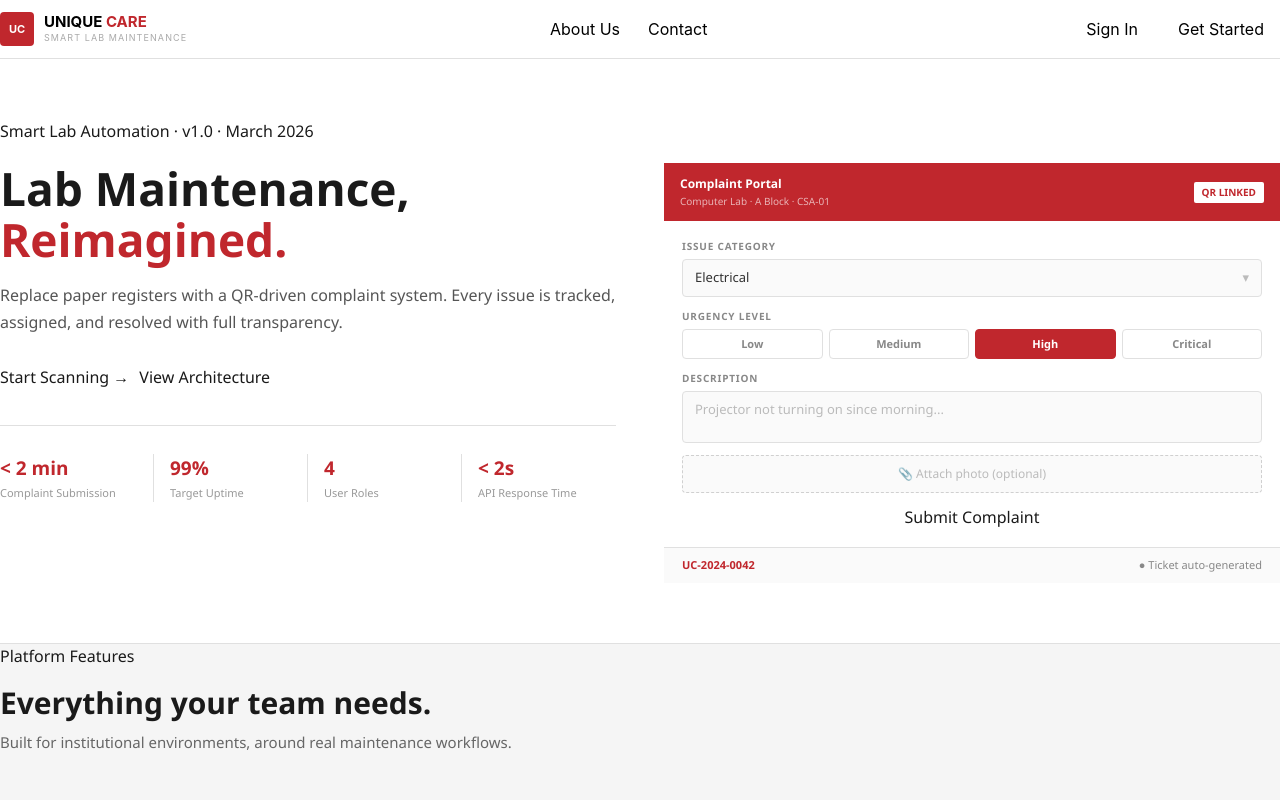
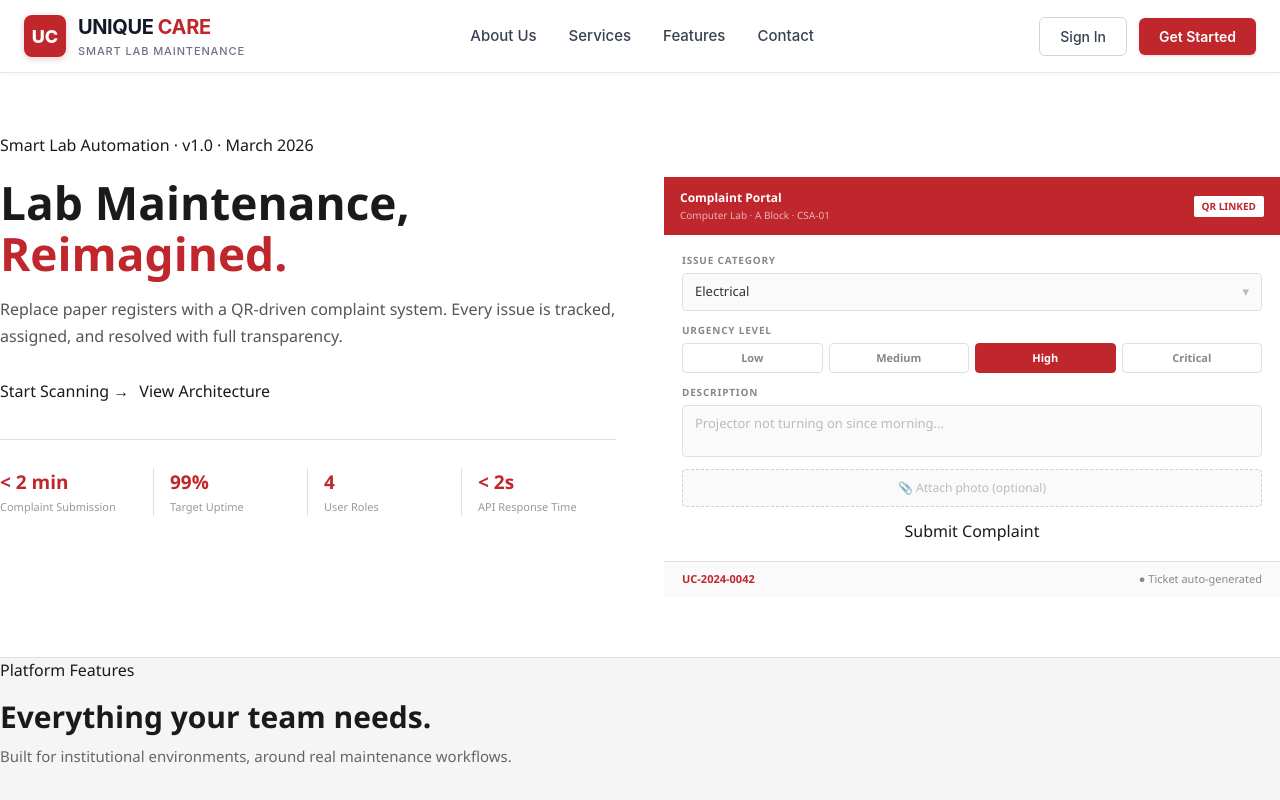
Before and after one commit to nk-1234678/UniquesCare, a React (Vite) app: page / in a window 1280 px wide. Shown: the top 800 px of the page. Built offline with nearby package versions, Linux system fonts and the light colour scheme; the HTML template or start-up script is replaced by a standard one.

Commit message:
navbar code

```diff
--- a/src/components/Navbar.jsx
+++ b/src/components/Navbar.jsx
@@ -1,41 +1,166 @@
-import React from 'react'
+import React from 'react';
 import { Link } from "react-router-dom";
 
 function Navbar() {
   return (
-    <>
-    {/* NAV */}
-      <nav style={{ background: "#fff", borderBottom: "1.5px solid #E0E0E0", position: "sticky", top: 0, zIndex: 50 }}>
-        <div className="wrap" style={{ display: "flex", alignItems: "center", justifyContent: "space-between", height: 58 }}>
-          <Link to="/">
-          <div style={{ display: "flex", alignItems: "center", gap: 10 }}>
-            <div style={{ width: 34, height: 34, background: "#C0272D", borderRadius: 4, display: "flex", alignItems: "center", justifyContent: "center" }}>
-              <span className="mono" style={{ color: "#fff", fontSize: 11, fontWeight: 700 }}>UC</span>
+    <nav
+      style={{
+        backgroundColor: "#ffffff",
+        borderBottom: "1px solid #e5e7eb", // softer gray #e5e7eb
+        position: "sticky",
+        top: 0,
+        zIndex: 50,
+        boxShadow: "0 1px 3px rgba(0,0,0,0.05)", // subtle modern shadow
+        transition: "all 0.2s ease",
+      }}
+    >
+      <div
+        style={{
+          maxWidth: "1400px",           // wider container like modern sites
+          margin: "0 auto",
+          padding: "0 24px",            // better horizontal padding
+          display: "flex",
+          alignItems: "center",
+          justifyContent: "space-between",
+          height: "72px",               // taller for better touch/click area
+        }}
+      >
+        {/* Logo + tagline */}
+        <Link to="/" style={{ textDecoration: "none" }}>
+          <div style={{ display: "flex", alignItems: "center", gap: "12px" }}>
+            <div
+              style={{
+                width: 42,
+                height: 42,
+                backgroundColor: "#C0272D",
+                borderRadius: "8px",
+                display: "flex",
+                alignItems: "center",
+                justifyContent: "center",
+                fontWeight: 800,
+                color: "#ffffff",
+                fontSize: "18px",
+                boxShadow: "0 2px 6px rgba(192,39,45,0.25)", // subtle glow
+              }}
+            >
+              UC
             </div>
+
             <div>
-              <div style={{ fontSize: 15, fontWeight: 700, lineHeight: 1.1 }}>UNIQUE <span style={{ color: "#C0272D" }}>CARE</span></div>
-              <div style={{ fontSize: 9, color: "#aaa", letterSpacing: "0.12em", textTransform: "uppercase" }}>Smart Lab Maintenance</div>
+              <div
+                style={{
+                  fontSize: "20px",
+                  fontWeight: 700,
+                  color: "#111827", // dark gray-black
+                  letterSpacing: "-0.02em",
+                }}
+              >
+                UNIQUE <span style={{ color: "#C0272D" }}>CARE</span>
+              </div>
+              <div
+                style={{
+                  fontSize: "11px",
+                  fontWeight: 500,
+                  color: "#6b7280", // gray-500
+                  letterSpacing: "0.08em",
+                  textTransform: "uppercase",
+                  marginTop: "1px",
+                }}
+              >
+                Smart Lab Maintenance
+              </div>
             </div>
           </div>
         </Link>
-          <div style={{ display: "flex", gap: 28 }}>
+
+        {/* Navigation links */}
+        <div
+          style={{
+            display: "flex",
+            alignItems: "center",
+            gap: "32px", // more generous spacing
+          }}
+        >
           {[
             { name: "About Us", path: "/about" },
+            { name: "Services", path: "/services" }, // ← added suggestion
+            { name: "Features", path: "/features" }, // ← optional, common in such sites
             { name: "Contact", path: "/contact" },
           ].map((item) => (
-              <Link key={item.name} to={item.path} className="nav-a">
+            <Link
+              key={item.name}
+              to={item.path}
+              style={{
+                color: "#374151", // gray-700
+                fontSize: "15px",
+                fontWeight: 500,
+                textDecoration: "none",
+                transition: "color 0.2s ease",
+              }}
+              onMouseEnter={(e) => (e.currentTarget.style.color = "#C0272D")}
+              onMouseLeave={(e) => (e.currentTarget.style.color = "#374151")}
+            >
               {item.name}
             </Link>
           ))}
         </div>
-          <div style={{ display: "flex", gap: 8 }}>
-            <button className="btn-outline" style={{ padding: "7px 16px" }}>Sign In</button>
-            <button className="btn-red" style={{ padding: "7px 16px" }}>Get Started</button>
+
+        {/* Auth buttons */}
+        <div style={{ display: "flex", alignItems: "center", gap: "12px" }}>
+          <button
+            className="btn-outline"
+            style={{
+              padding: "8px 20px",
+              fontSize: "14px",
+              fontWeight: 500,
+              color: "#374151",
+              backgroundColor: "transparent",
+              border: "1px solid #d1d5db", // gray-300
+              borderRadius: "6px",
+              cursor: "pointer",
+              transition: "all 0.2s ease",
+            }}
+            onMouseEnter={(e) => {
+              e.currentTarget.style.backgroundColor = "#f3f4f6";
+              e.currentTarget.style.borderColor = "#9ca3af";
+            }}
+            onMouseLeave={(e) => {
+              e.currentTarget.style.backgroundColor = "transparent";
+              e.currentTarget.style.borderColor = "#d1d5db";
+            }}
+          >
+            Sign In
+          </button>
+
+          <button
+            className="btn-red"
+            style={{
+              padding: "8px 20px",
+              fontSize: "14px",
+              fontWeight: 600,
+              color: "#ffffff",
+              backgroundColor: "#C0272D",
+              border: "none",
+              borderRadius: "6px",
+              cursor: "pointer",
+              boxShadow: "0 1px 3px rgba(192,39,45,0.2)",
+              transition: "all 0.2s ease",
+            }}
+            onMouseEnter={(e) => {
+              e.currentTarget.style.backgroundColor = "#e53e3e";
+              e.currentTarget.style.transform = "translateY(-1px)";
+            }}
+            onMouseLeave={(e) => {
+              e.currentTarget.style.backgroundColor = "#C0272D";
+              e.currentTarget.style.transform = "translateY(0)";
+            }}
+          >
+            Get Started
+          </button>
         </div>
       </div>
     </nav>
-    </>
-  )
+  );
 }
 
-export default Navbar
+export default Navbar;
```
Lines whose indentation alone changed are shown as unchanged.
